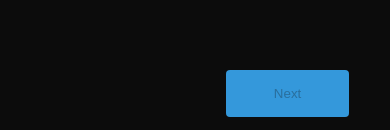
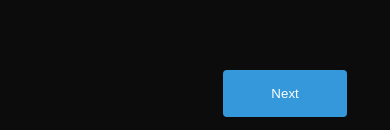
Before and after one commit to ChzFlvrHrse/KYC-RR-Digital, a Next.js app: page / in a window 390 px wide. Shown: the part 711-841 px from the top of the page. Built offline with nearby package versions, Linux system fonts and the light colour scheme.

Commit message:
mobile adjustments

```diff
--- a/app/page.js
+++ b/app/page.js
@@ -158,7 +158,7 @@ export default function Home() {
               onClick={() => carousel < 3 ? setCarousel(carousel + 1) : null}
               disabled={Object.keys(errors).length > 0}
               className={styles.nextBtn}
-              style={{ visibility: carousel === 3 ? "hidden" : "visible" }}
+              style={{ visibility: carousel === 3 ? "hidden" : "visible", color: 'white' }}
             >
               Next
             </button>
--- a/app/page.module.css
+++ b/app/page.module.css
@@ -17,7 +17,7 @@
   min-width: 400px;
   border-radius: 1.25%;
   overflow: hidden;
-  position: relative;
+  /* position: relative; */
 }
 
 .formWrapper {
@@ -378,8 +378,8 @@
     padding: 0 1rem;
     padding-bottom: 1rem;
     width: 100%;
-    position: absolute;
-    bottom: 0;
+    /* position: absolute;
+    bottom: 0; */
   }
 
   .summarySection {
```
